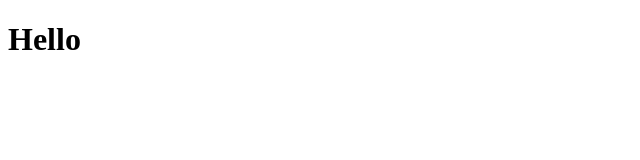
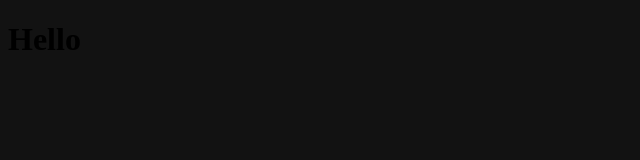
Before and after one commit to BG12C/bg11c.github.io, a plain HTML site: page index.html in a window 1280 px wide. Shown: the whole page, without its empty margins (0-640 px from the left). Drawn offline with Linux system fonts and the light colour scheme.

Commit message:
Update index.html

```diff
--- a/index.html
+++ b/index.html
@@ -4,6 +4,11 @@
     <meta charset="UTF-8">
     <meta name="viewport" content="width=device-width, initial-scale=1.0">
     <title>Test</title>
+    <style>
+        body{
+            background-color: #121212;
+        }
+    </style>
 </head>
 <body>
     <h1>Hello</h1>
```
